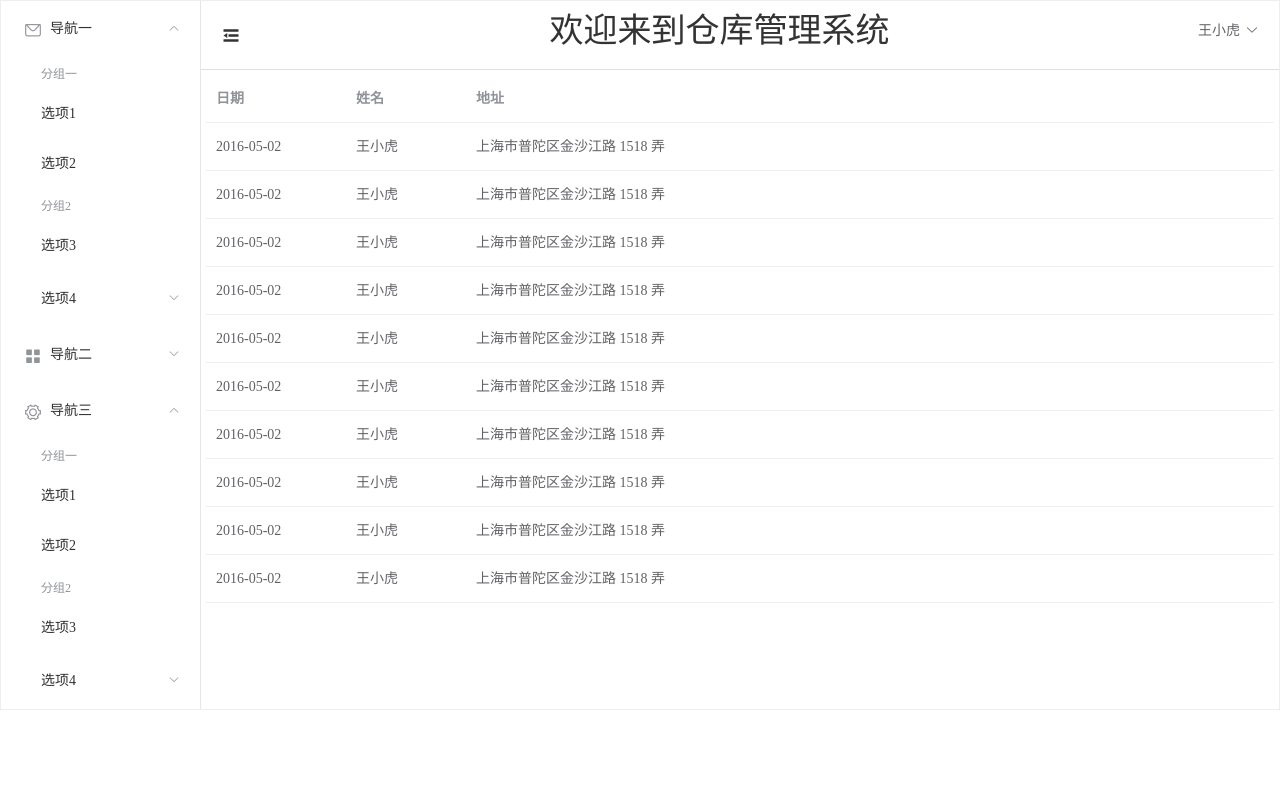
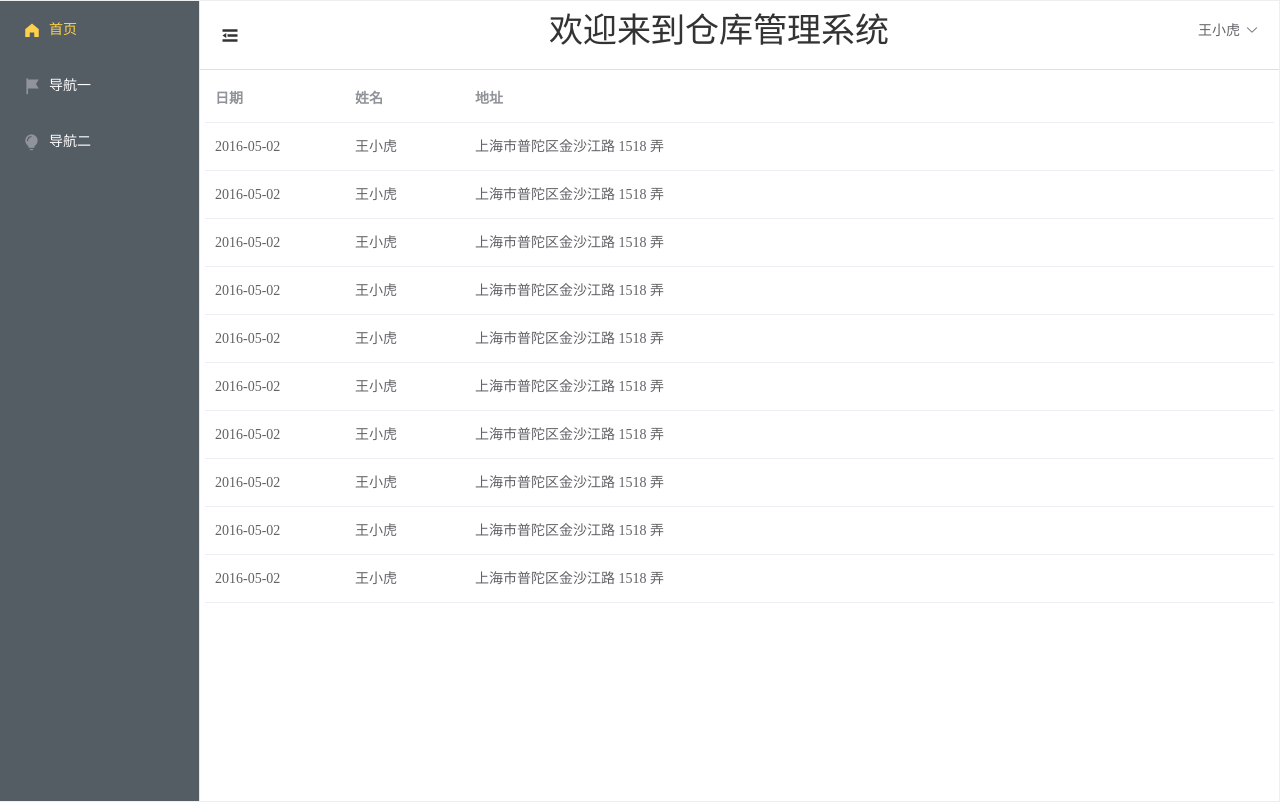
Before and after one commit to wrdoct/java_springboot-vue-, a Vue app in the folder springboot+vue_wms/wms-web/: page / in a window 1280 px wide. Built offline with nearby package versions, Linux system fonts and the light colour scheme.

Commit message:
菜单导航页面伸缩功能代码编写

```diff
--- a/springboot+vue_wms/wms-web/src/components/Aside.vue
+++ b/springboot+vue_wms/wms-web/src/components/Aside.vue
@@ -1,56 +1,38 @@
 <template>
-    <el-menu :default-openeds="['1', '3']">
-        <el-submenu index="1">
-            <template slot="title"><i class="el-icon-message"></i>导航一</template>
-            <el-menu-item-group>
-                <template slot="title">分组一</template>
-                <el-menu-item index="1-1">选项1</el-menu-item>
-                <el-menu-item index="1-2">选项2</el-menu-item>
-            </el-menu-item-group>
-            <el-menu-item-group title="分组2">
-                <el-menu-item index="1-3">选项3</el-menu-item>
-            </el-menu-item-group>
-            <el-submenu index="1-4">
-                <template slot="title">选项4</template>
-                <el-menu-item index="1-4-1">选项4-1</el-menu-item>
-            </el-submenu>
-        </el-submenu>
-        <el-submenu index="2">
-            <template slot="title"><i class="el-icon-menu"></i>导航二</template>
-            <el-menu-item-group>
-                <template slot="title">分组一</template>
-                <el-menu-item index="2-1">选项1</el-menu-item>
-                <el-menu-item index="2-2">选项2</el-menu-item>
-            </el-menu-item-group>
-            <el-menu-item-group title="分组2">
-                <el-menu-item index="2-3">选项3</el-menu-item>
-            </el-menu-item-group>
-            <el-submenu index="2-4">
-                <template slot="title">选项4</template>
-                <el-menu-item index="2-4-1">选项4-1</el-menu-item>
-            </el-submenu>
-        </el-submenu>
-        <el-submenu index="3">
-            <template slot="title"><i class="el-icon-setting"></i>导航三</template>
-            <el-menu-item-group>
-                <template slot="title">分组一</template>
-                <el-menu-item index="3-1">选项1</el-menu-item>
-                <el-menu-item index="3-2">选项2</el-menu-item>
-            </el-menu-item-group>
-            <el-menu-item-group title="分组2">
-                <el-menu-item index="3-3">选项3</el-menu-item>
-            </el-menu-item-group>
-            <el-submenu index="3-4">
-                <template slot="title">选项4</template>
-                <el-menu-item index="3-4-1">选项4-1</el-menu-item>
-            </el-submenu>
-        </el-submenu>
+    <el-menu
+            background-color="#545c64"
+            text-color="#fff"
+            active-text-color="#ffd04b"
+            default-active="/Home"
+            :collapse="isCollapse"
+            :collapse-transition="false"
+            style="height: 100vh">
+        <el-menu-item index="/Home">
+            <i class="el-icon-s-home"></i>
+            <span slot="title">首页</span>
+        </el-menu-item>
+        <el-menu-item index="/One">
+            <i class="el-icon-s-flag"></i>
+            <span slot="title">导航一</span>
+        </el-menu-item>
+        <el-menu-item index="/Two">
+            <i class="el-icon-s-opportunity"></i>
+            <span slot="title">导航二</span>
+        </el-menu-item>
     </el-menu>
 </template>
 
 <script>
     export default {
-        name: "Aside"
+        name: "Aside",
+        data(){
+            return {
+                // isCollapse:false
+            }
+        },
+        props:{
+            isCollapse: Boolean
+        }
     }
 </script>
 
--- a/springboot+vue_wms/wms-web/src/components/Header.vue
+++ b/springboot+vue_wms/wms-web/src/components/Header.vue
@@ -1,7 +1,7 @@
 <template>
     <div style="display: flex;line-height: 60px;">
         <div style="margin-top: 8px;">
-            <i class="el-icon-s-fold" style="font-size: 20px"></i>
+            <i :class="icon" style="font-size: 20px;cursor: pointer;" @click="collapse"></i>
         </div>
         <div style="flex: 1;text-align: center;font-size: 34px;">
             <span>欢迎来到仓库管理系统</span>
@@ -20,12 +20,18 @@
 <script>
     export default {
         name: "Header",
+        props:{
+            icon:String
+        },
         methods:{
             toUser(){
                 console.log('to_user')
             },
             logOut(){
                 console.log('log_out')
+            },
+            collapse(){
+                this.$emit('doCollapse')
             }
         }
     }
--- a/springboot+vue_wms/wms-web/src/components/Index.vue
+++ b/springboot+vue_wms/wms-web/src/components/Index.vue
@@ -1,12 +1,12 @@
 <template>
     <el-container style="height: 100%; border: 1px solid #eee">
-        <el-aside width="200px" style="background-color: rgb(238, 241, 246); height: 100%">
-            <Aside></Aside>
+        <el-aside :width="aside_width" style="background-color: rgb(238, 241, 246); height: 100%; margin-left: -1px">
+            <Aside :isCollapse="isCollapse"></Aside>
         </el-aside>
 
         <el-container style="height: 100%">
             <el-header style="text-align: right; font-size: 12px; height: 100%;border-bottom: rgba(149,148,148,0.3) 1px solid;">
-                <Header></Header>
+                <Header @doCollapse="doCollapse" :icon="icon"></Header>
             </el-header>
 
             <el-main style = "height: 100%">
@@ -23,6 +23,25 @@
     export default {
         name: "Index",
         components: {Main, Header, Aside},
+        data(){
+            return {
+                isCollapse:false,
+                aside_width:'200px',
+                icon:'el-icon-s-fold'
+            }
+        },
+        methods:{
+            doCollapse(){
+                this.isCollapse = !this.isCollapse
+                if(!this.isCollapse){ //展开
+                    this.aside_width = '200px'
+                    this.icon = 'el-icon-s-fold'
+                }else { //收起
+                    this.aside_width = '64px'
+                    this.icon = 'el-icon-s-unfold'
+                }
+            }
+        }
     }
 </script>
 
```
